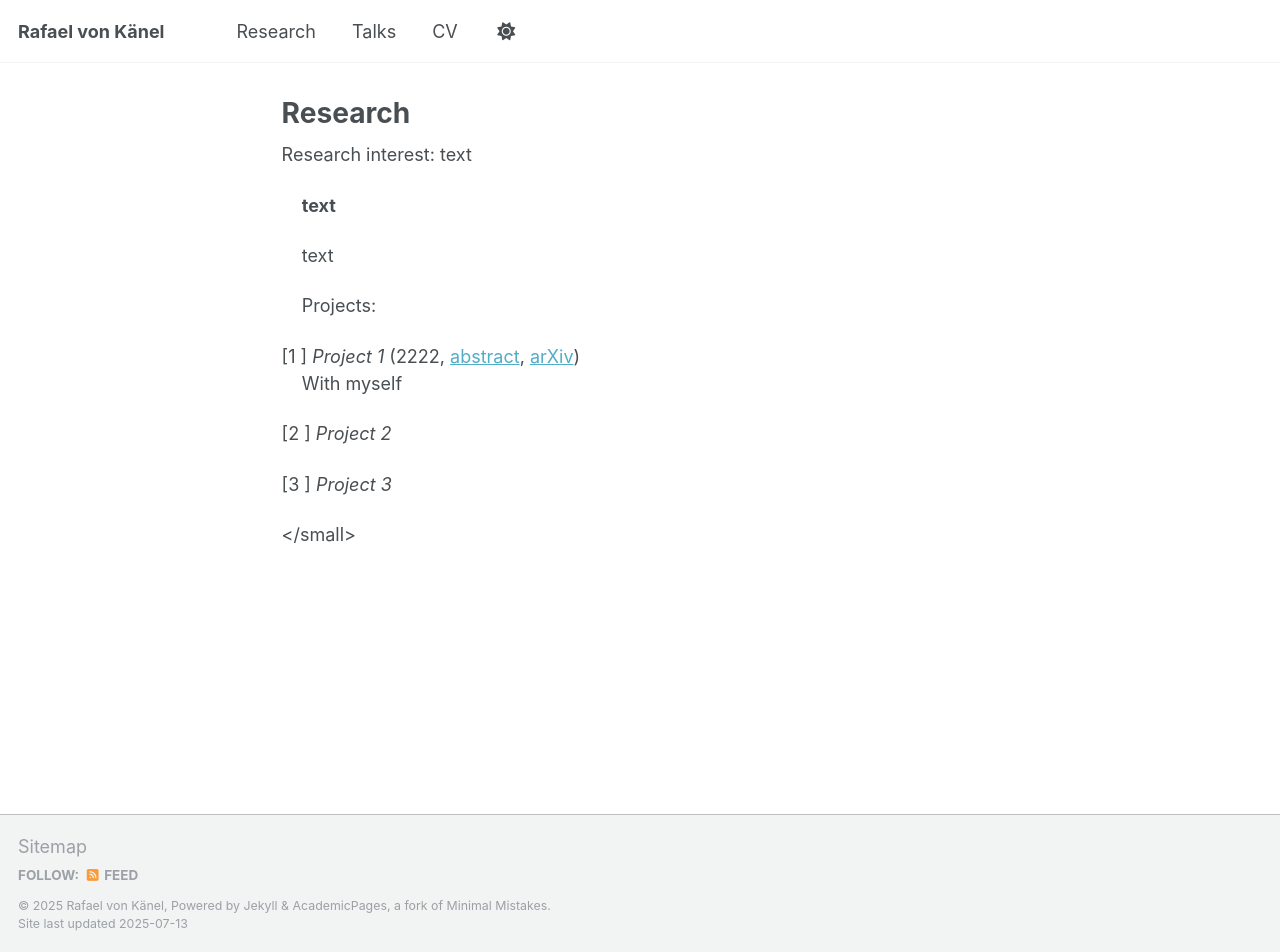
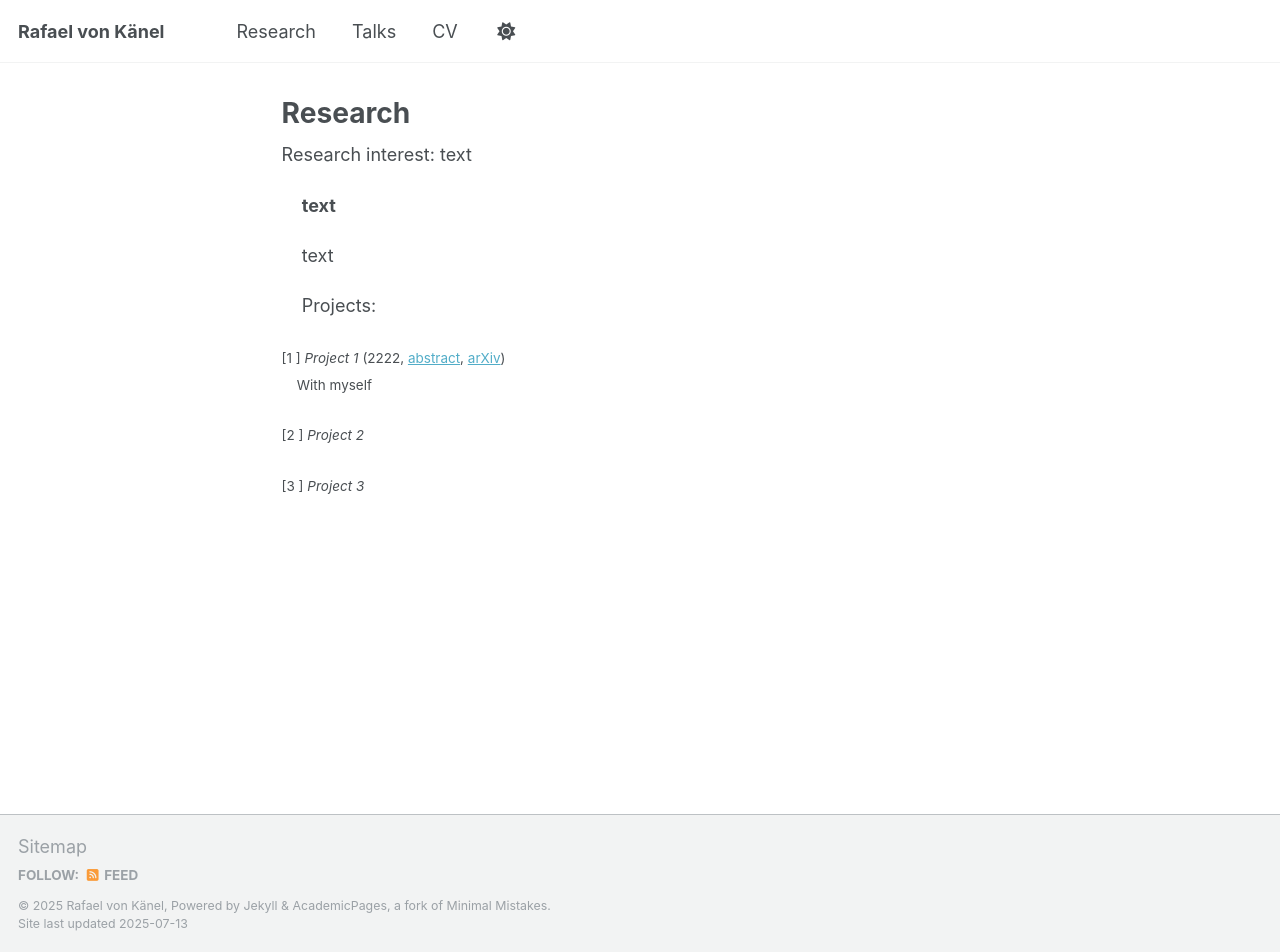
Before and after one commit to rafaelvonkanel/rafaelvonkanel.github.io, a Jekyll site: the page built from _pages/research.md, in a window 1280 px wide and 952 px high. Built offline with Jekyll 4.4.1, drawn with Linux system fonts in a browser that asks for light colours; a script that is not in the unit is left out.

Commit message:
Update research.md

```diff
--- a/_pages/research.md
+++ b/_pages/research.md
@@ -14,13 +14,9 @@ Research interest: text
 
 &nbsp;&nbsp;&nbsp; Projects:
 
-<small>
+<small>[1 ] *Project 1* (2222, [abstract](../_research/proj1.md), [arXiv](https://academicpages.github.io/markdown/))
+&nbsp;&nbsp;&nbsp; With myself</small>
 
-[1 ] *Project 1* (2222, [abstract](../_research/proj1.md), [arXiv](https://academicpages.github.io/markdown/))
-&nbsp;&nbsp;&nbsp; With myself
+<small>[2 ] *Project 2*</small>
 
-[2 ] *Project 2*
-
-[3 ] *Project 3*
-
-</small>
+<small>[3 ] *Project 3*</small>
```
